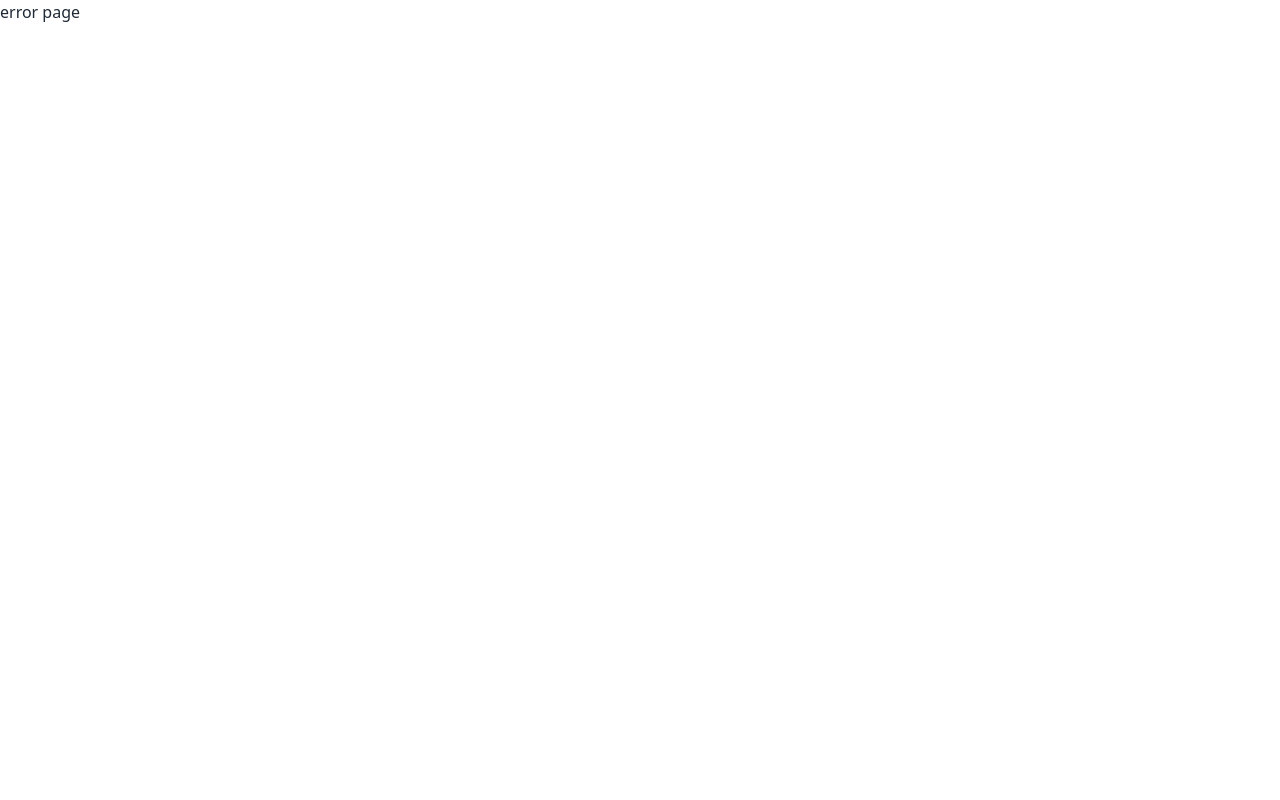
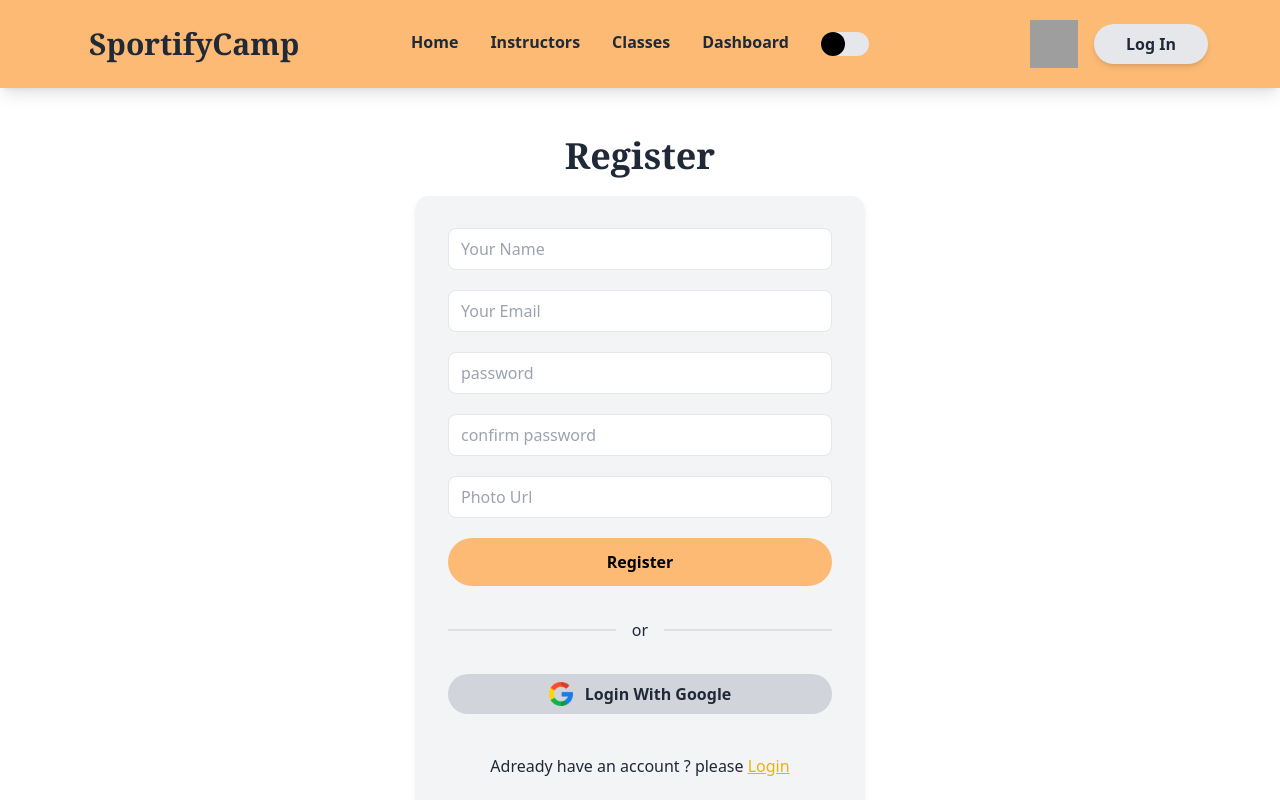
Before and after one commit to Sayemhaque/sportify-camp, a React (Vite) app: page /register in a window 1280 px wide. Before the commit this address had no page. Shown: the top 800 px of the page. Built offline with nearby package versions, Linux system fonts and the light colour scheme; grey boxes are pictures that could not be loaded.

Commit message:
registation page added & and some design changes

```diff
--- a/package.json
+++ b/package.json
@@ -19,6 +19,7 @@
     "react-dom": "^18.2.0",
     "react-helmet": "^6.1.0",
     "react-hook-form": "^7.44.3",
+    "react-icons": "^4.9.0",
     "react-responsive-carousel": "^3.2.23",
     "react-router-dom": "^6.11.2",
     "sort-by": "^1.2.0"
--- a/src/Pages/Login/Login.jsx
+++ b/src/Pages/Login/Login.jsx
@@ -1,21 +1,40 @@
 import { useForm } from "react-hook-form";
 import SocialLogin from "../../components/Social Login/SocialLogin";
-import { useContext } from "react";
+import { useContext,useState } from "react";
 import { ThemeContext } from "../../Provider/ThemeProvider";
 import { Link } from "react-router-dom";
+import {FaEye,FaEyeSlash} from "react-icons/fa"
 
 const Login = () => {
+    const [error,setError] = useState('')
+    const [type , setType] = useState(true)
     const {isDarkMode} = useContext(ThemeContext)
     const { register, handleSubmit } = useForm();
   const onSubmit = data => console.log(data);
+
+   const handleType = () => {
+    setType(!type)
+   }
 
     return (
         <div className="md:max-w-md mx-auto py-12">
             <h2 className="text-4xl mb-5 font-bold font-serif text-center">Login</h2>
             <div className="flex flex-col gap-5 h-[500px] bg-gray-100 rounded-xl shadow-md  justify-center p-8">
             <form onSubmit={handleSubmit(onSubmit)} className="space-y-5">
-            <input className="px-3 py-2 w-full border border-gray-200 rounded-lg" placeholder="Your Email" required {...register("exampleRequired", { required: true })} />
-            <input  className="px-3 py-2 w-full border border-gray-200 rounded-lg" placeholder="password" required {...register("exampleRequired", { required: true })} />
+            <input type="email" className="px-3 py-2 w-full border border-gray-200 rounded-lg" placeholder="Your Email" required {...register("email", { required: true })} />
+            <div className="relative flex">
+                <input
+                    type={type ? "password" : "text"}
+                    className="pl-3 pr-10 py-2 w-full border border-gray-200 rounded-lg"
+                    placeholder="password"
+                    required
+                    {...register("password", { required: true })}
+                />
+                <span className="absolute right-0 top-1/2 transform -translate-y-1/2 mr-2">
+                    {type ?  <FaEyeSlash className="w-5 h-5" onClick={handleType}/>  : <FaEye
+                    className="w-5 h-5" onClick={handleType}/>}
+                </span>
+                </div>
             <button className={`py-3 font-bold rounded-full  btn-block ${isDarkMode ? "bg-slate-800 text-white ": "bg-orange-300 text-black"}`}>Log In</button>
             </form>
             <div className="divider">or</div>
--- /dev/null
+++ b/src/Pages/Register/Register.jsx
@@ -0,0 +1,33 @@
+import { useForm } from "react-hook-form";
+import { useContext } from "react";
+import { ThemeContext } from "../../Provider/ThemeProvider";
+import { Link } from "react-router-dom";
+import SocialLogin from "../../components/Social Login/SocialLogin";
+
+const Register = () => {
+    const {isDarkMode} = useContext(ThemeContext)
+    const { register, handleSubmit } = useForm();
+  const onSubmit = data => console.log(data);
+
+    return (
+        <div className="md:max-w-md mx-auto py-12">
+            <h2 className="text-4xl mb-5 font-bold font-serif text-center">Register</h2>
+            <div className="flex flex-col gap-5 min-h-[500px] bg-gray-100 rounded-xl shadow-md  justify-center p-8">
+            <form onSubmit={handleSubmit(onSubmit)} className="space-y-5">
+            <input type="text" className="px-3 py-2 w-full border border-gray-200 rounded-lg" placeholder="Your Name" required {...register("name", { required: true })} />
+            <input type="email" className="px-3 py-2 w-full border border-gray-200 rounded-lg" placeholder="Your Email" required {...register("email", { required: true })} />
+            <input type="password"  className="px-3 py-2 w-full border border-gray-200 rounded-lg" placeholder="password" required {...register("password", { required: true })} />
+            <input type="password"  className="px-3 py-2 w-full border border-gray-200 rounded-lg" placeholder="confirm password" required {...register("confirm-password", { required: true })} />
+            <input type="text"  className="px-3 py-2 w-full border border-gray-200 rounded-lg" placeholder="Photo Url" required {...register("photurl", { required: true })} />
+            <button className={`py-3 font-bold rounded-full  btn-block ${isDarkMode ? "bg-slate-800 text-white ": "bg-orange-300 text-black"}`}>Register</button>
+            </form>
+            <div className="divider">or</div>
+            {/* socila login */}
+            <SocialLogin/>
+            <p className="text-center mt-5">Adready have an account ? please <Link to="/login" className={`underline ${isDarkMode ? 'text-slate-800' : 'text-yellow-500'}`}>Login</Link></p>
+            </div>
+        </div>
+    );
+};
+
+export default Register;
--- a/src/components/Navbar/Navbar.jsx
+++ b/src/components/Navbar/Navbar.jsx
@@ -40,8 +40,10 @@ const Navbar = () => {
                         </div>
                     </div>
                     }
-                    <button className="px-8 py-2 rounded-full font-bold shadow-md bg-gray-200 ">Log In
+                   <Link to="/login">
+                   <button className="px-8 py-2 rounded-full font-bold shadow-md bg-gray-200 ">Log In
                     </button>
+                   </Link>
                 </div>
 
             </div>
```
Also changed, not shown: src/Router/Routes.jsx (+14 -9 lines), 1 other file (tests, documents, lock files or other folders).
